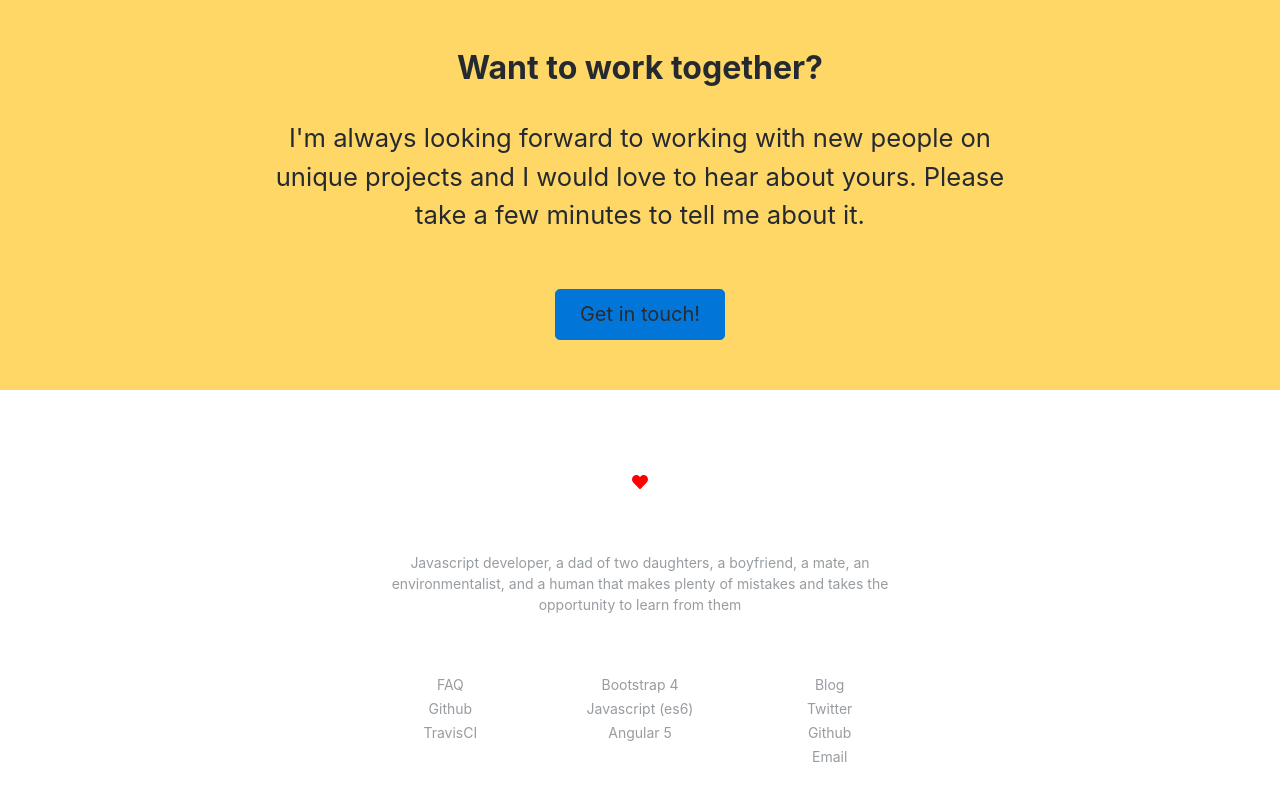
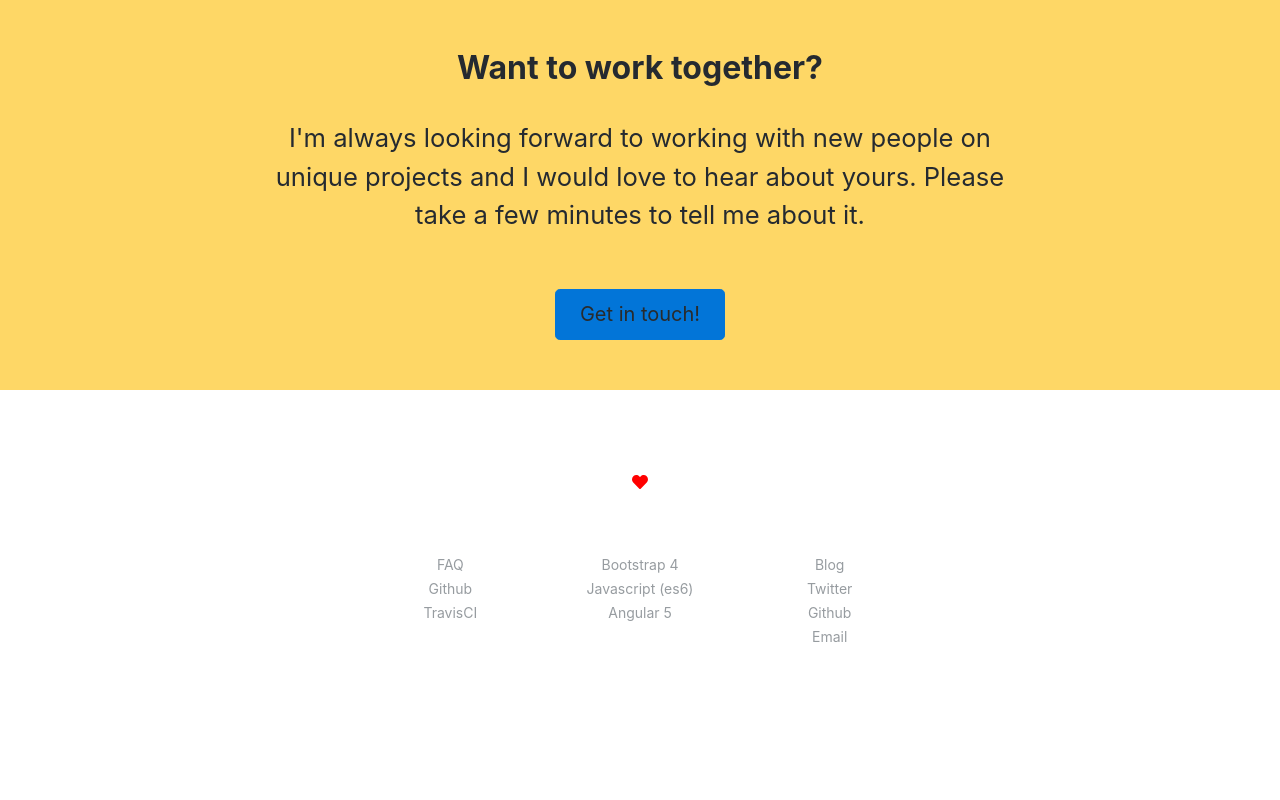
Before and after one commit to baileycarpenter/PersonalSite, an Angular app: page /home in a window 1280 px wide. Shown: the part 1951-2751 px from the top of the page. After the commit the page ends 2665 px from the top, so only its background shows below. Built offline with nearby package versions, Linux system fonts and the light colour scheme.

Commit message:
house keeping

```diff
--- a/src/app/footer/footer.component.html
+++ b/src/app/footer/footer.component.html
@@ -22,14 +22,7 @@
               <p class="footer-header">Made with lots of <i class="fa fa-heart" style="color: red;" aria-hidden="true"></i> by Keil Carpenter</p>
             </div>
           </div>
-          <div class="row justify-content-center text-center mb-3">
-            <div class="col-md-6">
-              <h6>About</h6>
-              <ul class="">
-                <li class="footer-item text-small">Javascript developer, a dad of two daughters, a boyfriend, a mate, an environmentalist, and a human that makes plenty of mistakes and takes the opportunity to learn from them</li>
-              </ul>
-            </div>
-          </div>
+
           <div class="row justify-content-center text-center">
             <div class="col-sm-3 col-md-2">
               <h6>Resources</h6>
--- a/src/app/header/header.component.html
+++ b/src/app/header/header.component.html
@@ -26,12 +26,6 @@
         <a class="nav-item nav-link fa-nav" href="https://github.com/keilcarpenter" target="_blank">
           <i class="fab fa-github"></i>
         </a>
-        <a class="nav-item nav-link fa-nav" href="https://twitter.com/keilcarpenter" target="_blank">
-          <i class="fab fa-twitter"></i>
-        </a>
-        <a class="nav-item nav-link fa-nav" href="https://medium.com/keil-carpenter" target="_blank">
-          <i class="fab fa-medium"></i>
-        </a>
         <a class="nav-item nav-link fa-nav" [routerLink]="['/contact']">
           <i class="fas fa-at"></i>
         </a>
```
Also changed, not shown: 1 other file (tests, documents, lock files or other folders).
